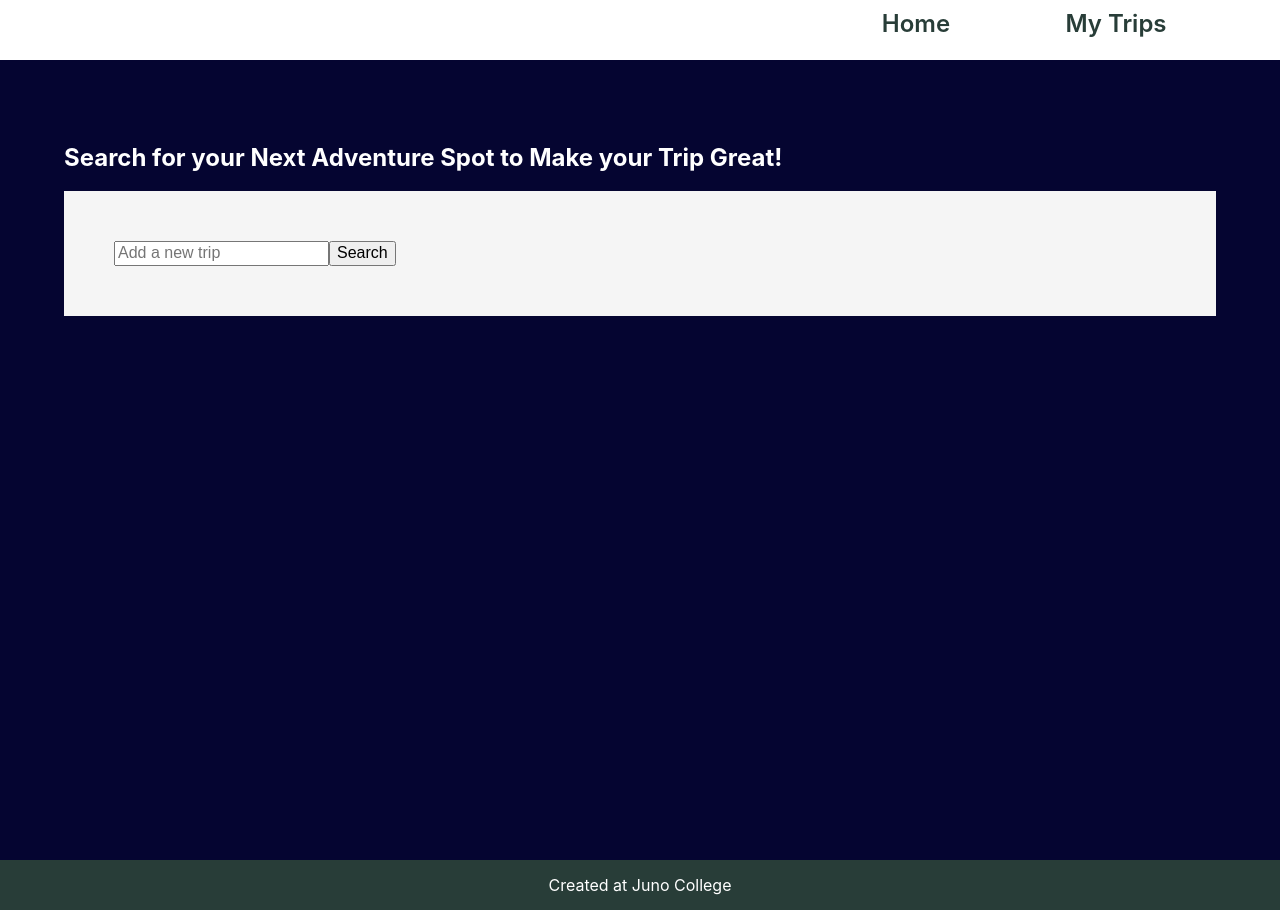
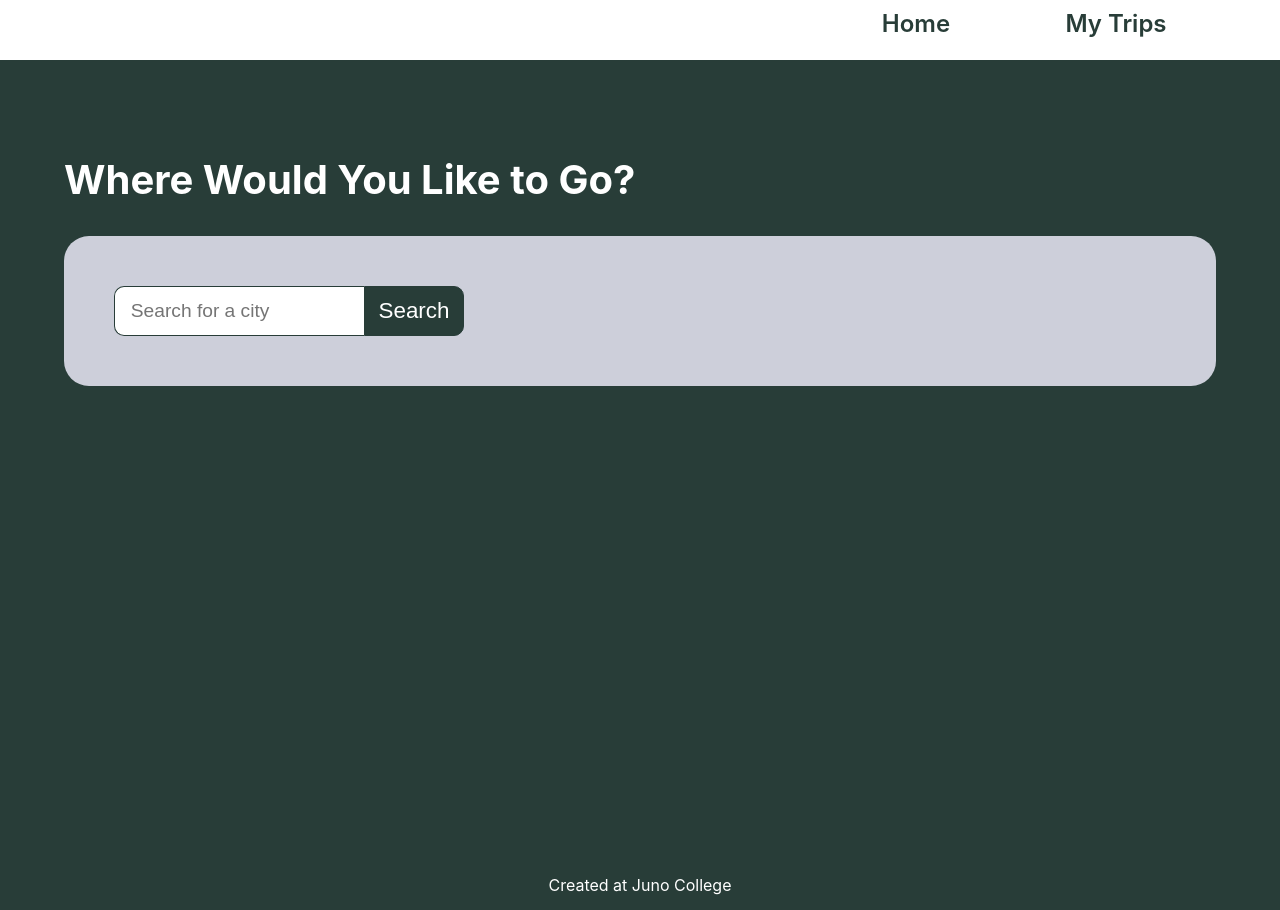
Before and after one commit to sabinetait/Project4, a React (Create React App) app: page /restaurant-search in a window 1280 px wide. Built offline with nearby package versions, Linux system fonts and the light colour scheme.

Commit message:
additional styles and organization :sparkle:

```diff
--- a/package.json
+++ b/package.json
@@ -3,6 +3,9 @@
   "version": "0.1.0",
   "private": true,
   "dependencies": {
+    "@fortawesome/fontawesome-svg-core": "^1.2.36",
+    "@fortawesome/free-solid-svg-icons": "^5.15.4",
+    "@fortawesome/react-fontawesome": "^0.1.16",
     "@testing-library/jest-dom": "^5.16.1",
     "@testing-library/react": "^12.1.2",
     "@testing-library/user-event": "^13.5.0",
--- a/public/index.html
+++ b/public/index.html
@@ -4,6 +4,7 @@
         <!-- <link rel=“preconnect” href=“https://fonts.googleapis.com”>
         <link rel=“preconnect” href=“https://fonts.gstatic.com” crossorigin>
         <link href=“https://fonts.googleapis.com/css2?family=Raleway&display=swap” rel=“stylesheet”> -->
+    <script src="https://kit.fontawesome.com/6eeb72c1a1.js" crossorigin="anonymous"></script>
     <meta charset="utf-8" />
     <meta name="viewport" content="width=device-width, initial-scale=1" />
     <meta
--- a/src/components/ButtonLiked.js
+++ b/src/components/ButtonLiked.js
@@ -16,8 +16,13 @@ const ButtonLiked = (props) => {
         });
     }
     return (
+
         <>
-            <button onClick={writeUserData} className="ButtonLiked">Add to my trip</button>
+
+            <div onClick={writeUserData} className="ButtonLiked">
+                <i className="far fa-plus-square"></i>
+            </div>
+
         </>
     )
 }
--- a/src/components/RestaurantItems.js
+++ /dev/null
@@ -1,53 +0,0 @@
-import ButtonLiked from './ButtonLiked.js'
-
-const RestaurantItems = (props) => {
-    const RestItems = props.RestaurantItemsMap;
-    return (
-        <>
-            {RestItems.map((restaurant) => {
-              return (
-                //Uncapitalize everything for class name, switch to camelCase
-                <li className='RestaurantItemOne' key={restaurant.id}>
-
-                  <h2>{restaurant.name}</h2>
-
-                  <div className="RestaurantRatingContainer">
-                    <h3>Rating: <span className="RestaurantRating">{restaurant.rating}</span></h3>
-                  </div>
-
-                  <div className='RestaurantItemIMGContainer'>
-                      <ButtonLiked cityName={`${props.userInput}`} image={restaurant.image_url} restaurantName={restaurant.name} />
-                    <img className='RestaurantItemIMG' src={restaurant.image_url} alt={restaurant.name}/>
-                  </div>
-
-                  <div className="RestaurantLocationContainer">
-                    <h3 className="RestaurantLocationHeading">Location:</h3>
-                    { restaurant.location.display_address.map((location, index) => {
-                      return (
-                        <p key={index}>{location}</p>
-                      );
-                    }) }
-                  </div>
-
-                  <div className="RestaurantCuisineContainer">
-                    <h3>Cuisine:</h3>
-                    { restaurant.categories.map( (cuisine, index) => {
-                      return (
-                        <p key={index}>{cuisine.title}</p>
-                        );
-                      }) }
-                  </div>
-
-                  { restaurant.price ?
-                    <div className="RestaurantPriceContainer">
-                      <h3>Restaurant Price Range:</h3>
-                      <p>{restaurant.price}</p>
-                    </div> : null }
-                </li>
-              );
-            }) }
-        </>
-    )
-}
-
-export default RestaurantItems
--- /dev/null
+++ b/src/components/RestaurantItemsMap.js
@@ -0,0 +1,66 @@
+import ButtonLiked from './ButtonLiked.js'
+
+const RestaurantItemsMap = (props) => {
+    const restItems = props.RestaurantItemsMap;
+
+    const renderPrice = () => {
+      if (price === null || price === undefined || price === '' || price.length === 0 )
+
+      { return (
+        <div className="restaurantRatingContainer">
+        <h3>Rating: <span className="restaurantRating">{rating}('Price unavailable')</span></h3>
+        </div>
+      )} else {
+        return (
+          <div className="restaurantRatingContainer">
+          <h3>Rating: <span className="restaurantRating">{rating}{price}</span></h3>
+          </div>
+        )
+      }
+    }
+
+    const {rating, price} = restItems;
+
+    return (
+        <>
+            {restItems.map((restaurant) => {
+              return (
+                //Uncapitalize everything for class name, switch to camelCase
+                <li className='restaurantItemOne' key={restaurant.id}>
+
+                  <h2>{restaurant.name}</h2>
+
+                  {renderPrice()}
+
+                  <div className='restaurantItemImgContainer'>
+                      <ButtonLiked cityName={`${props.userInput}`} image={restaurant.image_url} restaurantName={restaurant.name} />
+                    <img className='RestaurantItemIMG' src={restaurant.image_url} alt={restaurant.name}/>
+                  </div>
+
+                  <div className="restaurantDetailsContainer">
+                    <div className="restaurantDetails">
+                      <h3 className="restaurantLocationHeading">Location:</h3>
+                      { restaurant.location.display_address.map((location, index) => {
+                        return (
+                          <p key={index}>{location}</p>
+                        );
+                      }) }
+                    </div>
+
+                    <div className="restaurantDetails">
+                      <h3>Cuisine:</h3>
+                      { restaurant.categories.map( (cuisine, index) => {
+                        return (
+                          <p key={index}>{cuisine.title}</p>
+                          );
+                        }) }
+                    </div>
+                  </div>
+                </li>
+              );
+            }) }
+        </>
+    )
+}
+
+export default RestaurantItemsMap
--- a/src/pages/HomePage.css
+++ b/src/pages/HomePage.css
@@ -19,10 +19,6 @@
   text-align: center;
 }
 
-.HomePageTitleContainer {
-
-}
-
 h1 {
   font-size: clamp(3rem, 1.4423rem + 6.9231vw, 5rem);
   text-align: center;
@@ -34,8 +30,8 @@ h1 {
 }
 
 .HomePageContainer button {
-  width: 325px;
-  height: 120px;
+  width: 250px;
+  height: 90px;
   background-color: #283D38;
   border: white;
   border-radius: 25px;
@@ -45,11 +41,8 @@ h1 {
   font-weight: 800;
 }
 
-.HomePageContainer button:first-of-type {
-  margin-right: 10px;
-}
-
-.HomePageContainer button:hover {
+.HomePageContainer button:hover,
+.HomePageContainer button:focus {
   cursor: pointer;
   background-color: white;
   color: #283D38;
@@ -58,5 +51,5 @@ h1 {
 .HomePageButtonsContainer {
   width: 100%;
   display: flex;
-  justify-content: space-between;
+  justify-content: space-evenly;
 }
--- a/src/pages/RestaurantSearchPage.js
+++ b/src/pages/RestaurantSearchPage.js
@@ -2,7 +2,7 @@ import React, { useState } from "react";
 import LoadingAnimation from '../components/LoadingAnimation.js';
 import ButtonLiked from '../components/ButtonLiked.js';
 import './SearchPage.css'
-import RestaurantItems from "../components/RestaurantItems.js";
+import RestaurantItemsMap from "../components/RestaurantItemsMap.js";
 
 function RestaurantSearchPage() {
   const [RestaurantItem, setRestaurantItem] = useState([]);
@@ -43,7 +43,7 @@ function RestaurantSearchPage() {
           </div>
           <div className="APIItemsContainer">
           <ul className='RestaurantItems'>
-            <RestaurantItems RestaurantItemsMap={RestaurantItem} userInput={userInput}/>
+            <RestaurantItemsMap RestaurantItemsMap={RestaurantItem} userInput={userInput}/>
             </ul>
           </div>
         </>
@@ -83,10 +83,10 @@ function RestaurantSearchPage() {
 
   return (
     <div className="wrapper-SearchPage">
-      <h2>Search for your Next Adventure Spot to Make your Trip Great!</h2>
-      <form onSubmit={handleSubmit} className='SearchPageFormAPI'>
+      <h2>Where Would You Like to Go?</h2>
+      <form onSubmit={handleSubmit} className='searchPageFormApi'>
           <label htmlFor="newTrip" aria-label="Add new trip"></label>
-          <input placeholder="Add a new trip" type="text" id="newTrip" value={userInput} onChange={handleInputChange} />
+          <input placeholder="Search for a city" type="text" id="newTrip" value={userInput} onChange={handleInputChange} />
         <button onClick={YELPAPICall}>Search</button>
       </form >
       {RenderAPICall()}
--- a/src/pages/SearchPage.css
+++ b/src/pages/SearchPage.css
@@ -1,25 +1,68 @@
-.SearchPageFormAPI {
+.searchPageFormApi {
   width: 100%;
-  background-color: whitesmoke;
+  background-color: rgb(205, 207, 218);
   padding: 50px;
+  border-radius: 25px;
+  display: flex;
+  align-items: center;
 }
+
+.searchPageFormApi button {
+  cursor: pointer;
+  background-color: #283D38;
+  border: 1px solid #283D38;
+  border-radius: 10px;
+  border-top-left-radius: 0;
+  border-bottom-left-radius: 0;
+  color: white;
+  font-size: 1.4rem;
+  height: 50px;
+  width: 100px;
+}
+
+.searchPageFormApi button:hover,
+.searchPageFormApi button:focus {
+  background-color: white;
+  border: 1px solid #283D38;
+  color: #283D38;
+}
+
+.searchPageFormApi input {
+  height: 50px;
+  width: 250px;
+  font-size: 1.2rem;
+  padding-left: 1.5%;
+  border: none;
+  border-left: 1px solid #283D38;
+  border-top: 1px solid #283D38;
+  border-bottom: 1px solid #283D38;
+  border-top-left-radius: 10px;
+  border-bottom-left-radius: 10px;
+}
+
+
 .wrapper-SearchPage {
-  background-color: rgb(5, 5, 49);
+  background-color: #283D38;
   color: white;
   padding: 5%;
   min-height: 100vh;
   height: 100%;
 }
+
+.wrapper-SearchPage h2 {
+  font-size: 2.5rem;
+}
+
 .overLayAnimation {
   width: 100%;
   background-color: lightgrey;
   opacity: 0.3;
   height: 100%;
 }
-.RestaurantItemOne {
+.restaurantItemOne {
   margin: 20px 50px;
 }
-.RestaurantItems {
+.restaurantItems {
   display: flex;
   flex-direction: row;
   width: 100%;
@@ -32,24 +75,42 @@
   width: 100%;
   justify-content: center;
 }
-.RestaurantItemIMGContainer {
+.restaurantItemImgContainer {
   position: relative;
   width: 400px;
   height: 400px;
 }
-.RestaurantItemIMG {
+.restaurantItemImg {
   width: 100%;
   height: 100%;
   z-index: 1;
 }
 
+.restaurantDetailsContainer {
+  display: flex;
+  justify-content: center;
+  background-color: white;
+
+}
+
+.restaurantDetails {
+  width: 50%;
+  padding: 3%;
+  color: #283D38;
+}
+
 .ButtonLiked {
   position: absolute;
   top: 0;
-  left: 0;
+  left: 3px;
   z-index: 2;
 }
 
-/* .RestaurantRating {
-  color:
-} */
+.ButtonLiked i {
+  font-size: 3rem;
+}
+
+.ButtonLiked i:hover,
+.ButtonLiked i:focus {
+    color: gold;
+}
--- a/src/pages/TripList.css
+++ b/src/pages/TripList.css
@@ -3,8 +3,10 @@
   width: 100%;
   display: flex;
   flex-direction: column;
-  background-color: rgb(5, 5, 49);
-  min-height: 100vh;
+  background-image: url(../../Assets/image2.jpg);
+  background-size:cover;
+  background-position: center;
+  min-height: calc(100vh - 110px);
   height: 100%;
   color: white;
 }
@@ -15,7 +17,6 @@
   display: flex;
   flex-direction: row;
   flex-wrap: wrap;
-  background-color: rgb(5, 5, 49);
   width: 100%;
   justify-content: center;
 }
@@ -28,19 +29,20 @@
 .FirebaseTripUserSaved button {
   width: 325px;
   height: 120px;
-  background-color: #2c0133;
-  border: goldenrod solid 4px;
+  background-color: #283D38;
+  border: #283D38;
   border-radius: 25px;
   color: white;
   font-family: Raleway;
-  font-size: var(--font-size--medium);
+  font-size: 2rem;
   font-weight: 800;
 }
-.FirebaseTripUserSaved button:hover {
+.FirebaseTripUserSaved button:hover,
+.FirebaseTripUserSaved button:focus {
   cursor: pointer;
-  background-color: gold;
-  color: #2c0133;
-  border: darkgreen solid 4px;
+  background-color: white;
+  border: #283D38 solid 4px;
+  color: #283D38;
 }
 .savedTrips-Wrappper h2 {
   font-size: 48px;
```
Also changed, not shown: Assets/image2.jpg (added), 1 other file (tests, documents, lock files or other folders).
